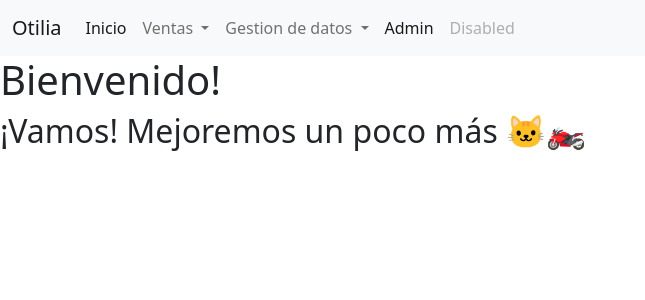
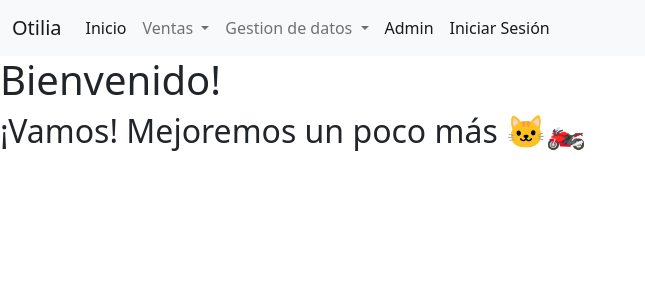
Before and after one commit to mrescorcia/otilia, a Django app: page / in a window 1280 px wide. Shown: the top 300 px of the page, without its empty margins (0-645 px from the left). Run offline with Django 3.2, Linux system fonts and the light colour scheme.

Commit message:
25-06-2021

```diff
--- a/templates/home.html
+++ b/templates/home.html
@@ -58,7 +58,7 @@
               <a class="nav-link active" aria-current="page" href="/admin">Admin</a>
             </li>
             <li class="nav-item">
-              <a class="nav-link disabled" href="#" tabindex="-1" aria-disabled="true">Disabled</a>
+              <a class="nav-link active" aria-current="page" href="/account/login">Iniciar Sesión</a>
             </li>
           </ul>
           {% if user.email %}
```
